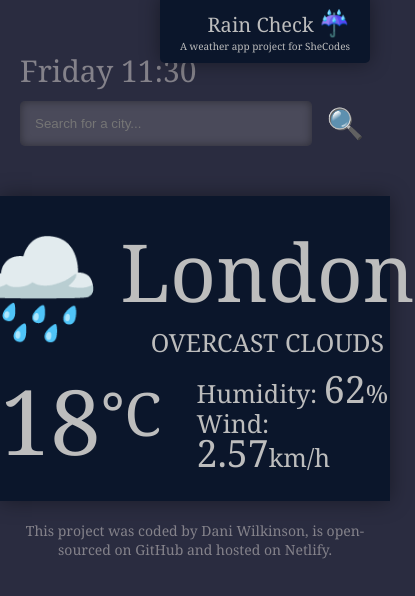
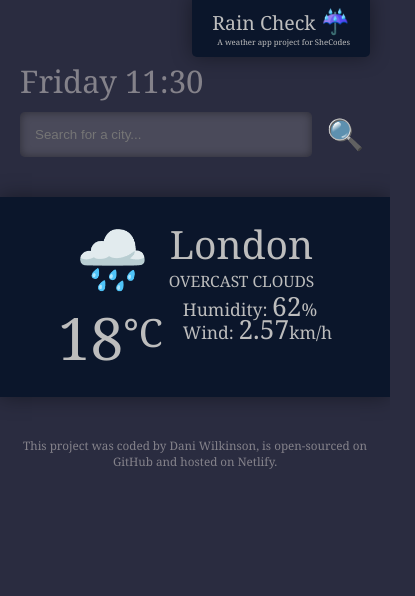
Before and after one commit to DaniSurname/rain-check, a plain HTML site: page index.html in a window 390 px wide. Shown: the whole page, 415 px wide, since content can reach past the window. Drawn offline with Linux system fonts and the light colour scheme; a web font is replaced by a local one.

Commit message:
Added breakpoints for viewing on mobile

```diff
--- a/src/style.css
+++ b/src/style.css
@@ -12,6 +12,11 @@ header {
   display: block;
   margin: 50px auto;
   padding: 0 20px;
+
+  @media (max-width: 600px) {
+    margin-top: 60px;
+    margin-bottom: 40px;
+  }
 }
 
 main {
@@ -25,6 +30,11 @@ footer {
   color: #84828a;
   text-align: center;
   margin: 20px;
+
+  @media (max-width: 600px) {
+    font-size: 3vw;
+    margin-top: 40px;
+  }
 }
 
 /* HTML elements */
@@ -70,14 +80,26 @@ footer > a:hover {
   font-size: 20px;
   box-shadow: 0 0 20px rgba(0, 0, 0, 0.4);
   text-align: right;
+
+  @media (max-width: 600px) {
+    font-size: 5vw;
+  }
 }
 
 #logo-emoji {
   font-size: 25px;
+
+  @media (max-width: 600px) {
+    font-size: 6vw;
+  }
 }
 
 #logo-text {
-  font-size: 10px;
+  font-size: 8px;
+
+  @media (max-width: 600px) {
+    font-size: 2vw;
+  }
 }
 
 /* Header content */
@@ -85,6 +107,10 @@ footer > a:hover {
 #clock {
   font-size: 30px;
   color: #84828a;
+
+  @media (max-width: 600px) {
+    font-size: 8vw;
+  }
 }
 
 #search-bar {
@@ -117,16 +143,28 @@ footer > a:hover {
   padding-right: 20px;
   font-size: 100px;
   text-align: right;
+
+  @media (max-width: 600px) {
+    font-size: 15vw;
+  }
 }
 
 #name {
   font-size: 80px;
   text-align: center;
+
+  @media (max-width: 600px) {
+    font-size: 10vw;
+  }
 }
 
 #comment {
   font-size: 25px;
   text-align: center;
+
+  @media (max-width: 600px) {
+    font-size: 4vw;
+  }
 }
 
 /* Bottom weather section  */
@@ -135,12 +173,22 @@ footer > a:hover {
   font-size: 60px;
   margin: 0 20px 0 0;
   text-align: right;
+
+  @media (max-width: 600px) {
+    font-size: 10vw;
+  }
 }
 
 #data-section {
   margin: 15px 0 0 15px;
   font-size: 25px;
-  line-height: 30px;
+  line-height: 1.8rem;
+
+  @media (max-width: 600px) {
+    font-size: 4.5vw;
+    line-height: 5vw;
+    margin: 0;
+  }
 }
 
 #temperature,
```
